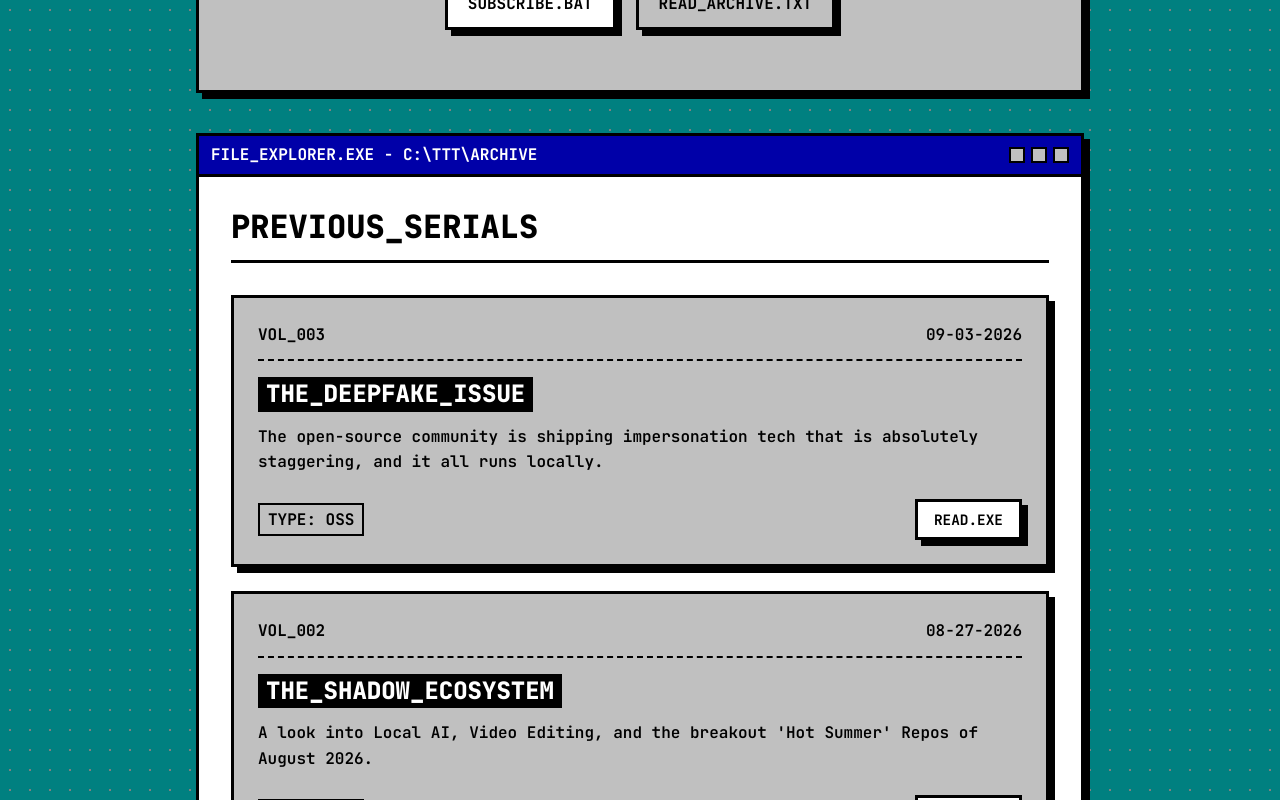
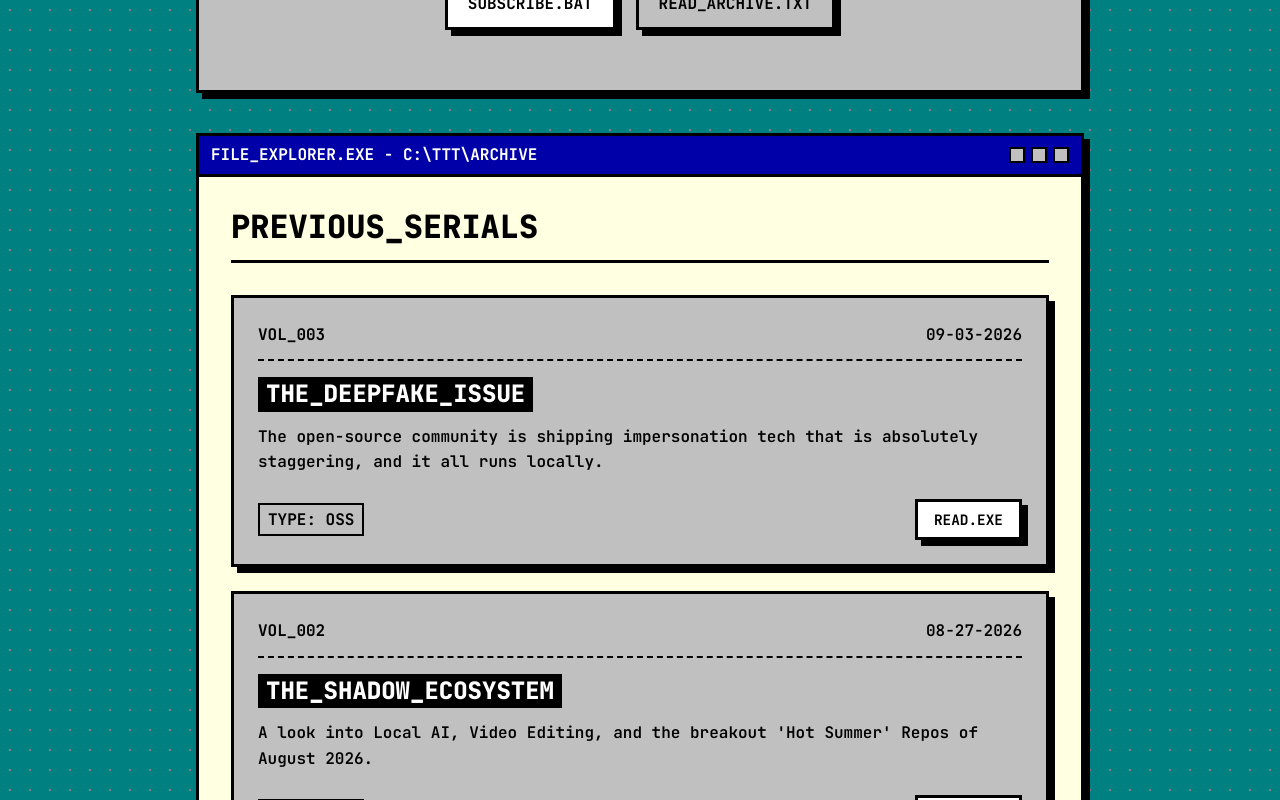
Before and after one commit to MenilV/theterminalthursday.com, a React (Vite) app: page / in a window 1280 px wide. Shown: the part 640-1440 px from the top of the page. Built offline with nearby package versions, Linux system fonts and the light colour scheme.

Commit message:
style: change archive background to classic notepad yellow

```diff
--- a/src/components/Archive.jsx
+++ b/src/components/Archive.jsx
@@ -9,7 +9,7 @@ const Archive = ({ theme }) => {
     <section id="archive" style={{ display: 'flex', alignItems: 'center', justifyContent: 'center' }}>
       <div className="container" style={{ maxWidth: '90%' }}>
 
-        <div className="window-panel animate-pop-in delay-2" style={{ backgroundColor: 'var(--input-bg)' }}>
+        <div className="window-panel animate-pop-in delay-2" style={{ backgroundColor: theme === 'windows' ? '#ffffe1' : 'var(--input-bg)' }}>
 
           <div className="window-header">
             <span>{theme === 'windows' ? 'FILE_EXPLORER.EXE - C:\\TTT\\ARCHIVE' : '~/ttt $ ls -la ./archive'}</span>
@@ -31,7 +31,7 @@ const Archive = ({ theme }) => {
                   key={post.id}
                   className="highlight-box"
                   style={{
-                    backgroundColor: 'var(--panel-bg)',
+                    backgroundColor: theme === 'windows' ? 'var(--panel-bg)' : 'transparent',
                     padding: '24px',
                     boxShadow: 'var(--shadow-size) var(--shadow-size) 0px var(--shadow-color)',
                     position: 'relative'
```
